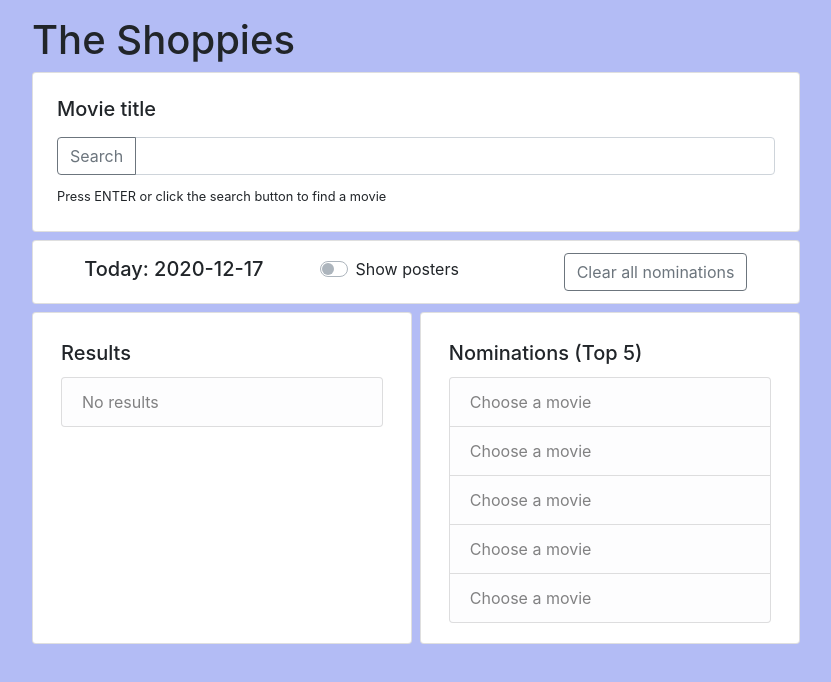
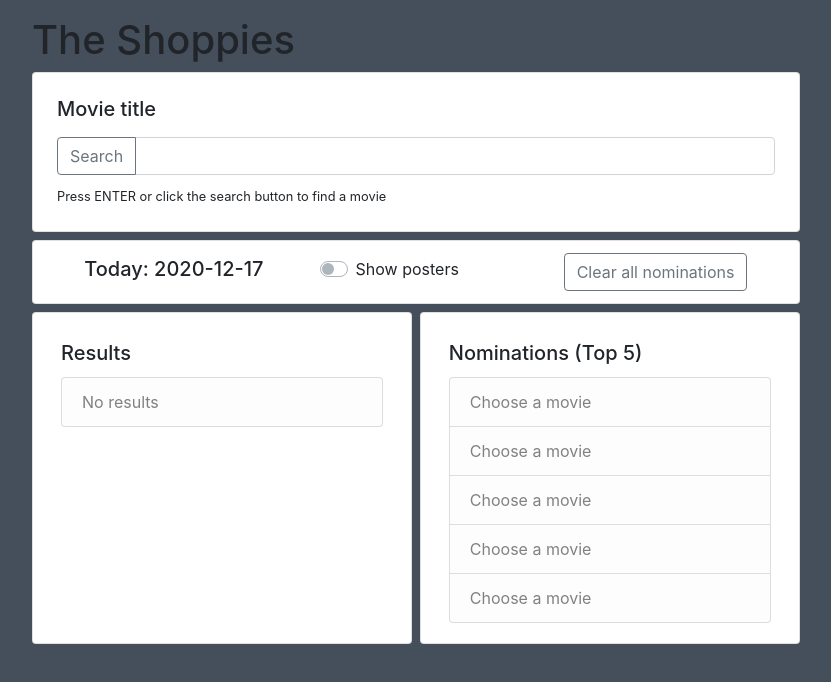
Before and after one commit to prashketh/ShopApp, a React (Create React App) app: page / in a window 1280 px wide. Shown: the top 682 px of the page, without its empty margins (224-1055 px from the left). Built offline with nearby package versions, Linux system fonts and the light colour scheme.

Commit message:
Changed bg color

```diff
--- a/src/index.css
+++ b/src/index.css
@@ -5,7 +5,7 @@ body {
     sans-serif;
   -webkit-font-smoothing: antialiased;
   -moz-osx-font-smoothing: grayscale;
-  background-color: #B3BCF5 !important;
+  background-color: #454F5B !important;
 }
 
 code {
```
